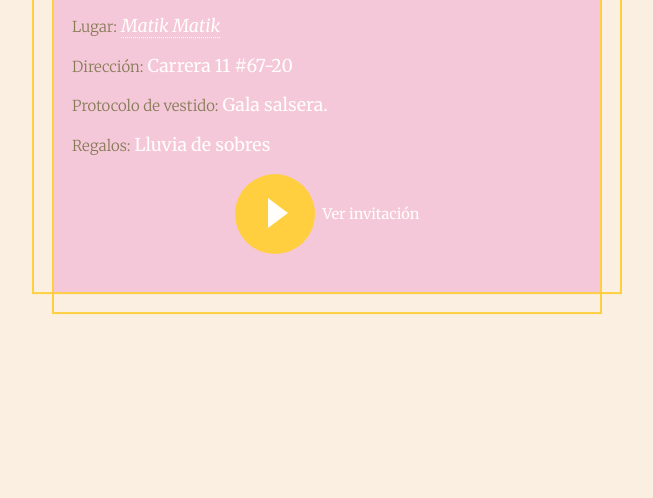
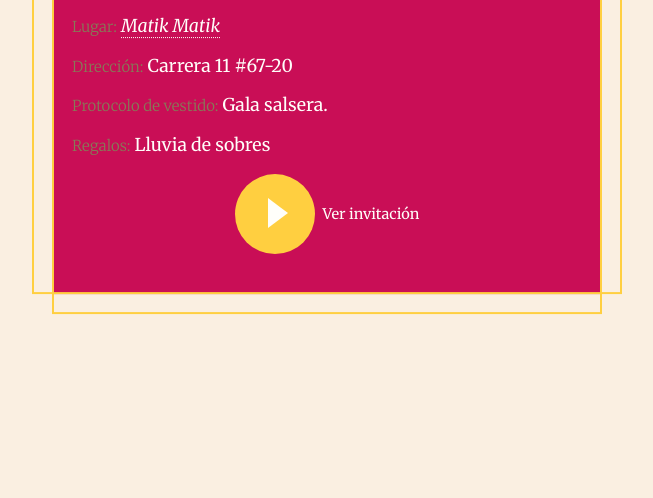
Before and after one commit to 1cgonza/pato-y-alejo, a website built with Vite: page index.html in a window 1280 px wide. Shown: the part 302-800 px from the top of the page, without its empty margins (313-966 px from the left). Built offline with nearby package versions, Linux system fonts and the light colour scheme; what @tsparticles/preset-confetti would draw is missing.

Commit message:
Actualizar color

```diff
--- a/src/scss/estilos.scss
+++ b/src/scss/estilos.scss
@@ -94,7 +94,7 @@ a:link {
   position: absolute;
   width: 90%;
   max-width: 550px;
-  background-color: #f5c8d9;
+  background-color: #c90e56;
   color: var(--blanco);
   left: 50%;
   transform: translate(-50%, -50%);
```
